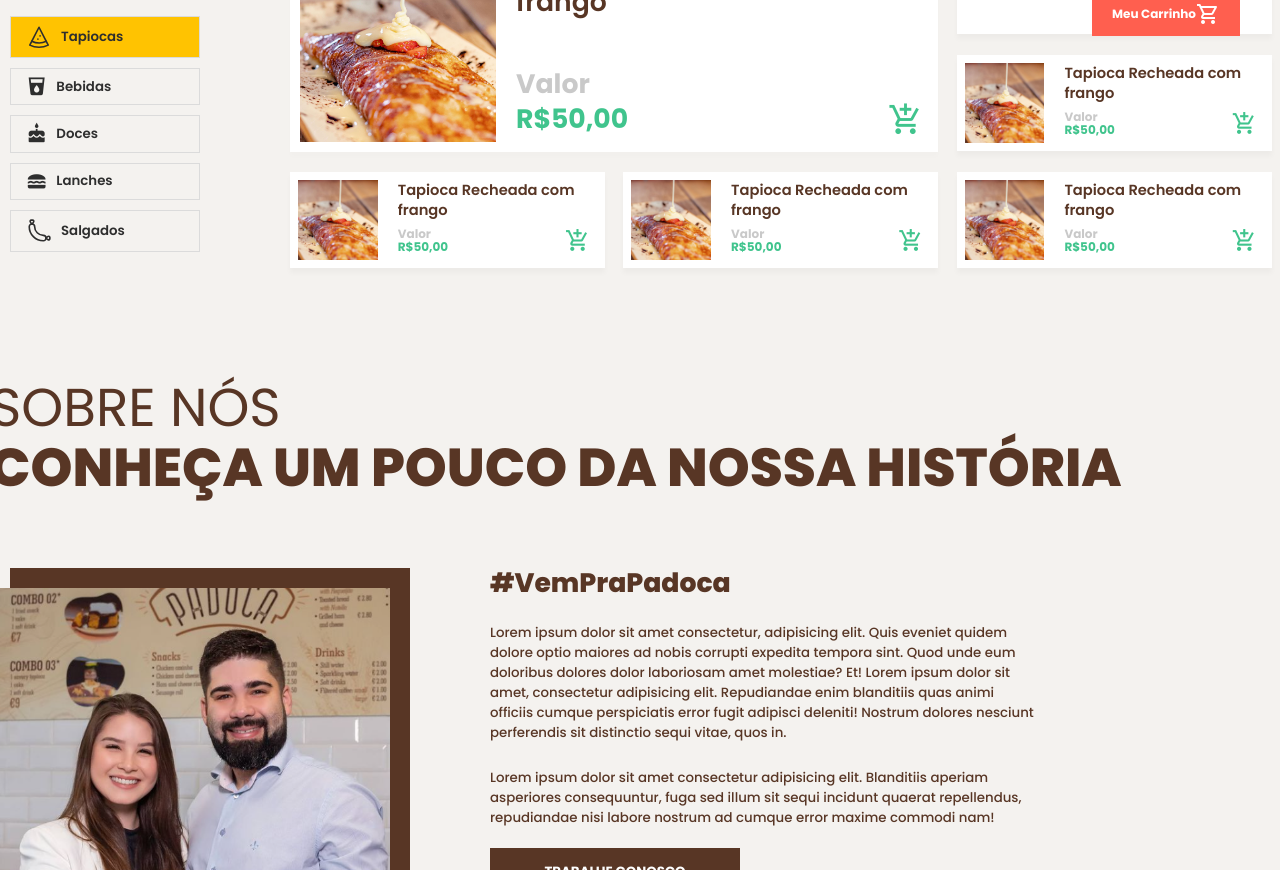
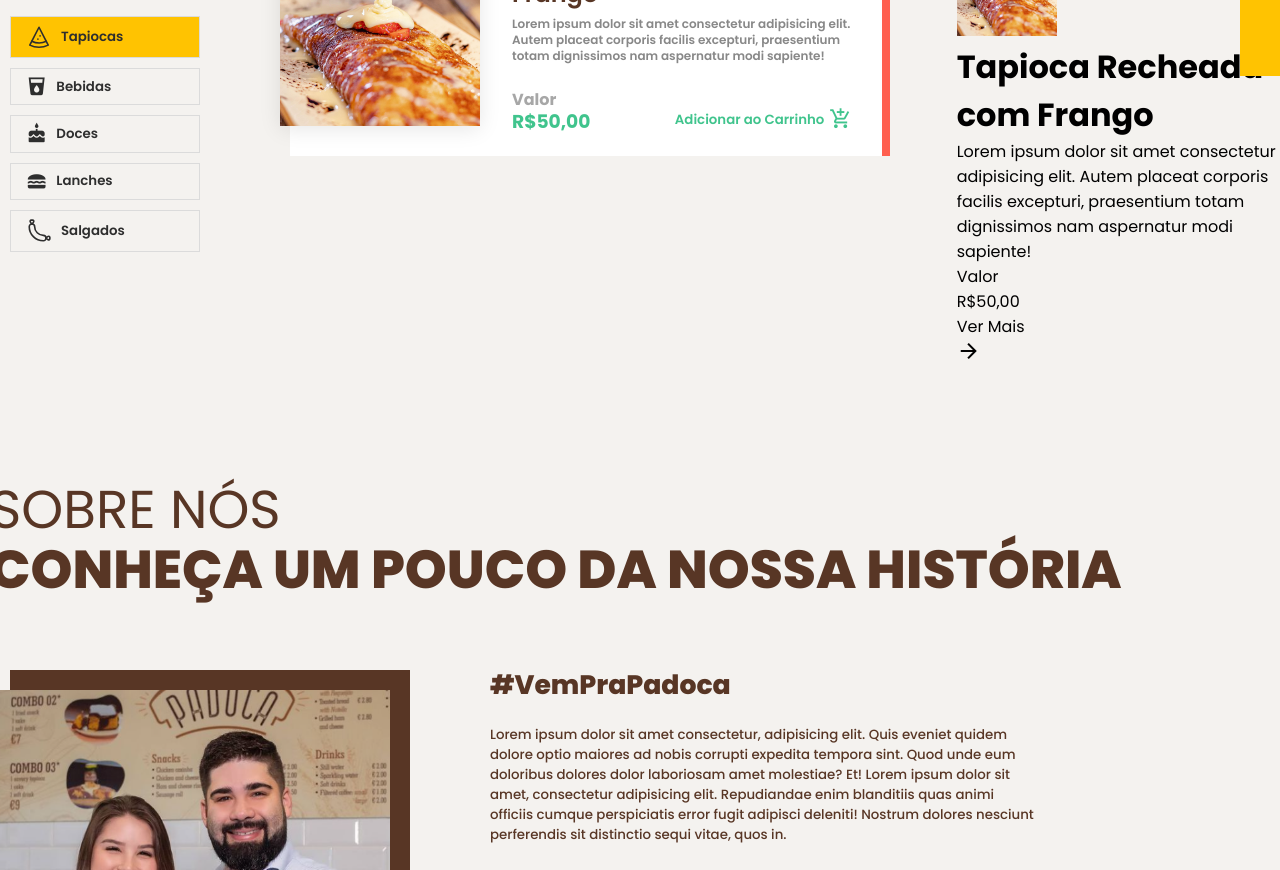
Before and after one commit to MonkeyDevelopers/padoca-web, a plain HTML site: page index.html in a window 1280 px wide. Shown: the part 724-1594 px from the top of the page. Drawn offline with Linux system fonts and the light colour scheme.

Commit message:
update - cart(sidebar hover) | start - up. product

```diff
--- a/css/index.css
+++ b/css/index.css
@@ -244,214 +244,137 @@ header {
     width: 1000px;
     display: grid;
     grid-template-columns: 2fr 1fr;
-    row-gap: 20px;
     align-items: flex-start;
 }
 
-.featured_big {
-    display: grid;
-    grid-template-columns: 1fr;
-    row-gap: 20px;
+.grid_products_big {
+    display: flex;
+    justify-content: flex-start;
+    align-items: center;
 }
 
-.featured_big_small {
-    display: grid;
-    grid-template-columns: 1fr 1fr;
+.grid_products_big .featured_product {
+    width: 600px;
+    height: 220px;
+    background: var(--white);
+    display: flex;
+    align-items: flex-start;
+    justify-content: space-between;
+    padding: 20px;
+    border-right: 8px solid var(--red);
 }
 
-.featured_small {
-    display: grid;
-    grid-template-columns: 1fr;
-    row-gap: 21px;
-}
-
-.featured_card {
-    width: 315px;
-    background: var(--white);
-    display: flex;
-    align-items: center;
-    padding: 8px;
-    cursor: pointer;
-    transition: .3s;
-    position: relative;
-    box-shadow: 0px 5px 5px rgba(0, 0, 0, 0.03);
-}
-
-.featured_card:hover {
-    transform: scale(1.005);
-}
-
-.card_image {
-    width: 80px;
-    height: 80px;
-    overflow: hidden;
+.grid_products_big .featured_product .product_image {
     display: flex;
     justify-content: center;
     align-items: center;
+    overflow-x: hidden;
+    width: 200px;
+    height: 200px;
+    margin-top: -30px;
+    margin-left: -30px;
+    box-shadow: 0px 3px 20px rgba(0, 0, 0, 0.1);
 }
 
-.card_image img {
-    width: 100%;
-}
-.card_infos {
-    margin-left: 20px;
-    height: 100%;
-    width: 200px;
-}
-
-.card_infos h2 {
-    font-size: 11pt;
-    color: var(--brown-800);
-    line-height: 20px;
-    font-weight: 600;
-}
-
-.price {
-    margin-top: 5px;
-    display: flex;
-    flex-direction: column;
-    align-items: flex-start;
-}
-.price_title {
-    color: #c9c9c9;
-    font-weight: bold;
-    font-size: 9pt;
-}
-
-.price_value {
-    color: var(--green);
-    font-weight: bold;
-    margin-top: -5px;
-    font-size: 9pt;
-}
-
-.featured_card span {
-    position: absolute;
-    right: 10px;
-    bottom: 10px;
-    padding: 5px;
-    cursor: pointer;
-    transition: .3s;
-    color: var(--green);
-    font-weight: 500;
-    font-size: 25px;
-    z-index: 99;
-}
-
-.featured_card span:hover {
-    background: var(--white-100);
-}
-
-
-/* big card */
-
-.featured_card_big {
-    width: 648px;
-    background: var(--white);
-    box-shadow: 0px 5px 5px rgba(0, 0, 0, 0.01);
-    display: flex;
-    align-items: center;
-    padding: 10px;
-    cursor: pointer;
-    transition: .5s;
-    position: relative;
-}
-
-.card_image_big {
-    width: 196px;
-    height: 196px;
-    overflow: hidden;
-    display: flex;
-    justify-content: center;
-    align-items: center;
-}
-
-.card_image_big img {
+.grid_products_big .featured_product .product_image img {
     width: 100%;
 }
 
-.card_infos_big {
-    margin-left: 20px;
-    height: 190px;
-    width: 370px;
+.grid_products_big .featured_product .product_infos {
+    width: 350px;
+    height: 100%;
     display: flex;
     flex-direction: column;
     align-items: flex-start;
     justify-content: space-between;
+
 }
 
-.card_infos_big h2 {
-    font-size: 20pt;
-    color: var(--brown-800);
-    line-height: 35px;
-    font-weight: 600;
-}
-
-.price_big {
-    margin-top: 5px;
+.grid_products_big .featured_product .product_infos .product_text {
+    width: 100%;
     display: flex;
     flex-direction: column;
     align-items: flex-start;
 }
 
-.price_big_title {
-    color: #c9c9c9;
-    font-weight: bold;
-    font-size: 20pt;
+.grid_products_big .featured_product .product_infos .product_text h2 {
+    color: var(--brown-800);
+    line-height: 25px;
+    font-size: 18pt;
+    font-weight: 600;
 }
 
-.price_big_value {
-    color: var(--green);
-    font-weight: bold;
-    margin-top: -5px;
-    font-size: 20pt;
+.grid_products_big .featured_product .product_infos .product_text p {
+    color: #888888;
+    line-height: 16px;
+    margin-top: 10px;
+    font-size: 9pt;
+    font-weight: 600;
 }
 
-.featured_card_big span {
-    position: absolute;
-    right: 10px;
-    bottom: 10px;
-    padding: 5px;
-    cursor: pointer;
-    transition: .3s;
-    color: var(--green);
-    font-weight: 500;
-    font-size: 35px;
-    z-index: 99;
+.grid_products_big .featured_product .product_infos .product_price {
+    width: 100%;
+    display: flex;
+    justify-content: space-between;
+    align-items: flex-end;
 }
 
-.featured_card_big span:hover {
+.grid_products_big .featured_product .product_infos .product_price .price_column{
+    display: flex;
+    flex-direction: column;
+    align-items: flex-start;
+}
+
+
+
+.grid_products_big .featured_product .product_infos .product_price .price_column .title {
+    font-weight: bold;
+    color: #a7a7a7;
+}
+
+.grid_products_big .featured_product .product_infos .product_price .price_column .price {
+    margin-top: -5px;
+    font-weight: bold;
+    color: #40c48d;
+    font-size: 14pt;
+}
+
+.grid_products_big .featured_product .product_infos .product_price .btn_add_to_cart {
+    display: flex;
+    justify-content: flex-start;
+    align-items: center;
+    padding: 5px 10px;
+    font-weight: 600;
+    font-size: 10pt;
+    cursor: pointer;
+    color: #40c48d;
+    transition: .3s;
+}
+
+.grid_products_big .featured_product .product_infos .product_price .btn_add_to_cart:hover {
     background: var(--white-100);
 }
 
-/* see more */
-
-.see_more {
-    width: 315px;
-    background: var(--white);
-    box-shadow: 0px 5px 5px rgba(0, 0, 0, 0.03);
-    display: flex;
-    align-items: center;
-    justify-content: center;
-    padding: 34px;
+.grid_products_big .featured_product .product_infos .product_price .btn_add_to_cart span {
+    color: #40c48d;
+    font-size: 17pt;
     cursor: pointer;
     transition: .3s;
-    font-weight: 600;
-    color: #c9c9c9;
+    margin-left: 5px;
 }
 
-.see_more svg {
-    width: 30px;
-    height: 30px;
-    stroke-width: 1.7;
-    margin-left: 10px;
-    stroke: #c9c9c9;
+
+
+
+
+.grid_products_small {
+
 }
 
-.see_more:hover {
-    transform: scale(1.01);
+
+.product_image  img{
+    width: 100px;
 }
-
 /* about us */
 
 .about_us {
@@ -930,19 +853,19 @@ footer {
 
 .cart_button {
     position: fixed;
-    bottom: 40px;
+    top: 80px;
     right: 40px;
-    padding: 10px 20px;
+    padding: 15px 15px;
     display: flex;
     justify-content: flex-start;
     align-items: center;
-    background: var(--red);
+    background: var(--orange);
     font-weight: bold;
     color: white;
     font-size: 9pt;
     z-index: 100;
     cursor: pointer;
-    transition: .5s;
+    transition: .7s;
 }
 
 .cart_button:hover {
@@ -953,9 +876,9 @@ footer {
 
 #cart_item {
     position: fixed;
-    right: -550px;
+    right: -340px;
     top: 0;
-    transition: .5s;
+    transition: .7s;
 }
 
 .side_cart {
@@ -1057,6 +980,7 @@ footer {
     font-size: 8pt;
 }
 
+
 .footer_item_cart {
     width: 100%;
     display: flex;
@@ -1156,3 +1080,32 @@ footer {
 .footer_cart button:hover {
     background: #32a374;
 }
+
+/* open_bar */
+
+.open_cart_bar {
+    width: 40px;
+    height: 100vh;
+    position: absolute;
+    top: 0;
+    left: -40px;
+    background-color: var(--orange);
+    cursor: pointer;
+    display: flex;
+    justify-content: center;
+    align-items: center;
+}
+
+.open_cart_bar span {
+    color: white;
+}
+
+#icon_close {
+    display: none;
+
+}
+
+/*
+    transform: rotateZ(180deg);
+    transition: .2s;
+ */
--- a/index.html
+++ b/index.html
@@ -86,91 +86,59 @@
             <!-- products -->
             <div class="grid_products">
 
+                <div class="grid_products_big">
 
-                <div class="featured_big">
-                    <a href="#" class="featured_card_big">
-                        <div class="card_image_big">
+                    <div class="featured_product">
+                        <div class="product_image">
                             <img src="assets/products/product-1.jpg" alt="">
                         </div>
-                        <div class="card_infos_big">
-                            <h2>Tapioca Recheada com frango</h2>
-                            <div class="price_big">
-                                <p class="price_big_title">Valor</p>
-                                <p class="price_big_value">R$50,00</p>
+                        <div class="product_infos">
+                            <div class="product_text">
+                                <h2>Tapioca Recheada com Frango</h2>
+                                <p>Lorem ipsum dolor sit amet consectetur adipisicing elit. Autem placeat corporis facilis excepturi, praesentium totam dignissimos nam aspernatur modi sapiente!</p>
                             </div>
+                            <div class="product_price">
+                                <div class="price_column">
+                                    <p class="title">Valor</p>
+                                    <p class="price">R$50,00</p>
                                 </div>
-                        <span class="material-icons">add_shopping_cart</span>
-                    </a>
-                    <div class="featured_big_small">
-                        <a href="#" class="featured_card">
-                            <div class="card_image">
-                                <img src="assets/products/product-1.jpg" alt="">
+                                <p class="btn_add_to_cart">
+                                    Adicionar ao Carrinho
+                                    <span class="material-icons-outlined">
+                                        add_shopping_cart
+                                    </span>
+                                </p>
                             </div>
-                            <div class="card_infos">
-                                <h2>Tapioca Recheada com frango</h2>
-                                <div class="price">
-                                    <p class="price_title">Valor</p>
-                                    <p class="price_value">R$50,00</p>
-                                </div>
-                            </div>
-                            <span class="material-icons">add_shopping_cart</span>
-                        </a>
-                        <a href="#" class="featured_card">
-                            <div class="card_image">
-                                <img src="assets/products/product-1.jpg" alt="">
-                            </div>
-                            <div class="card_infos">
-                                <h2>Tapioca Recheada com frango</h2>
-                                <div class="price">
-                                    <p class="price_title">Valor</p>
-                                    <p class="price_value">R$50,00</p>
-                                </div>
-                            </div>
-                            <span class="material-icons">add_shopping_cart</span>
-                        </a>
                         </div>
 
                     </div>
 
+                </div>
+                <div class="grid_products_small">
 
-                <div class="featured_small">
-                    <a href="#" class="see_more">
-                        Ver Mais
-                        <svg xmlns="http://www.w3.org/2000/svg" class="icon icon-tabler icon-tabler-arrow-right" width="44" height="44" viewBox="0 0 24 24" stroke-width="1.5" stroke="#6f32be" fill="none" stroke-linecap="round" stroke-linejoin="round">
-                            <path stroke="none" d="M0 0h24v24H0z" fill="none"/>
-                            <line x1="5" y1="12" x2="19" y2="12" />
-                            <line x1="13" y1="18" x2="19" y2="12" />
-                            <line x1="13" y1="6" x2="19" y2="12" />
-                        </svg>
-                    </a>
-                    <a href="#" class="featured_card">
-                        <div class="card_image">
+                    <div class="featured_product">
+                        <div class="product_image">
                             <img src="assets/products/product-1.jpg" alt="">
                         </div>
-                        <div class="card_infos">
-                            <h2>Tapioca Recheada com frango</h2>
-                            <div class="price">
-                                <p class="price_title">Valor</p>
-                                <p class="price_value">R$50,00</p>
+                        <div class="product_infos">
+                            <h1>Tapioca Recheada com Frango</h1>
+                            <p>Lorem ipsum dolor sit amet consectetur adipisicing elit. Autem placeat corporis facilis excepturi, praesentium totam dignissimos nam aspernatur modi sapiente!</p>
+                            <div class="product_price">
+                                <p class="title">Valor</p>
+                                <p class="price">R$50,00</p>
                             </div>
                         </div>
-                        <span class="material-icons">add_shopping_cart</span>
-                    </a>
-                    <a href="#" class="featured_card">
-                        <div class="card_image">
-                            <img src="assets/products/product-1.jpg" alt="">
                     </div>
-                        <div class="card_infos">
-                            <h2>Tapioca Recheada com frango</h2>
-                            <div class="price">
-                                <p class="price_title">Valor</p>
-                                <p class="price_value">R$50,00</p>
+
+                    <div class="featured_product">
+                        <p>Ver Mais</p>
+                        <span class="material-icons-outlined">
+                            arrow_forward
+                        </span>
                     </div>
+
                 </div>
-                        <span class="material-icons">add_shopping_cart</span>
-                    </a>
-                </div>
-                <!-- product -->
+
             </div>
 
         </div>
@@ -282,12 +250,11 @@
 
     <!-- buttons -->
     <div class="cart_button" id="cart_button">
-        <p>Meu Carrinho</p>
         <span class="material-icons-outlined">shopping_cart</span>
     </div>
 
     <!-- cart_section -->
-    <div style="right: -550px" class="side_cart" id="cart_item">
+    <div style="right: -340px" class="side_cart" id="cart_item">
         <div class="header_cart">
             <div class="header_title">
                 <span class="material-icons-outlined" id="close_card">
@@ -469,6 +436,15 @@
             </div>
             <button>Finalizar Compra</button>
         </div>
+
+        <div class="open_cart_bar" id="open_cart_bar">
+            <span class="material-icons-outlined" id="icon_close">
+                arrow_forward_ios
+            </span>
+            <span class="material-icons-outlined" id="icon_open">
+                arrow_back_ios
+            </span>
+        </div>
     </div>
 
 
```
Also changed, not shown: vendor/cart.js (+40 -8 lines). Lines whose indentation alone changed are shown as unchanged.
